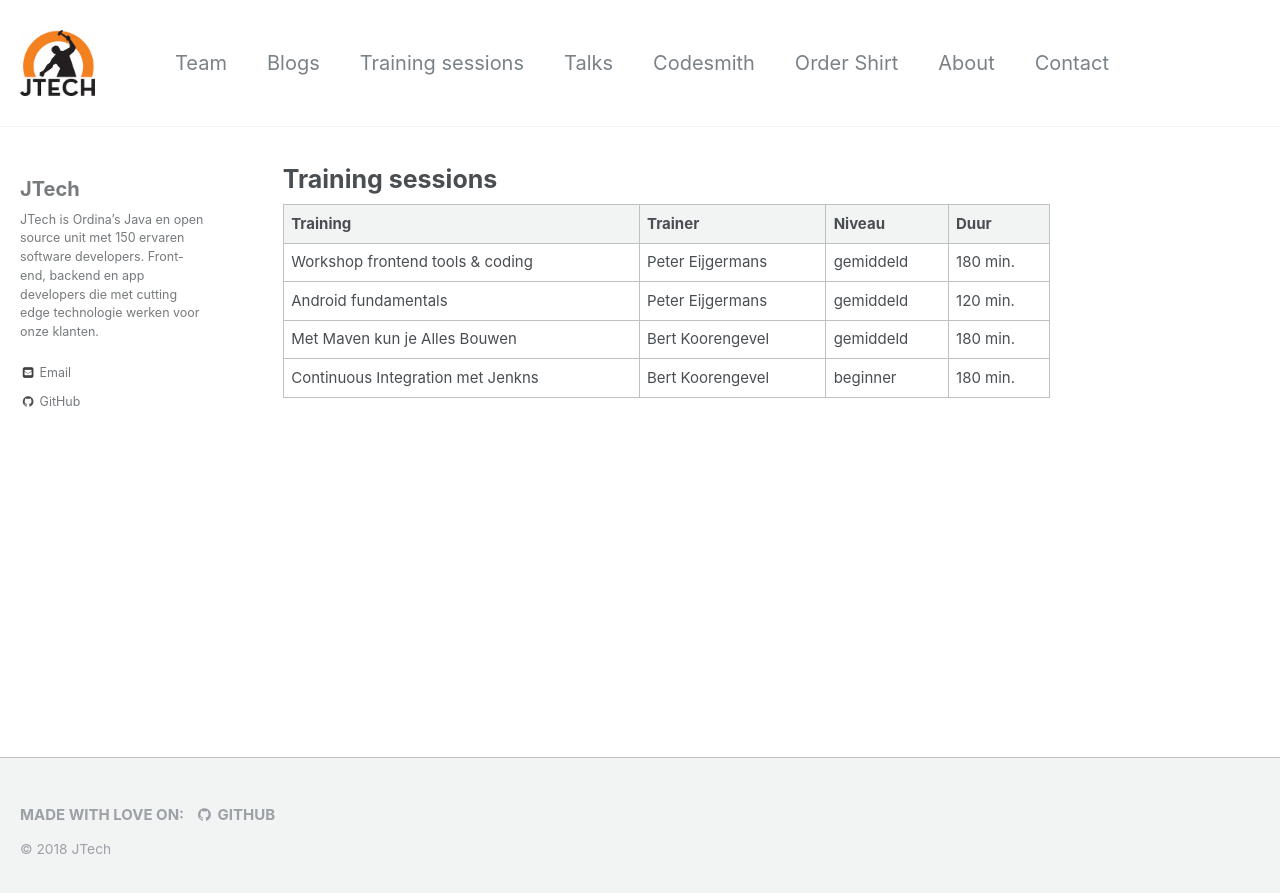
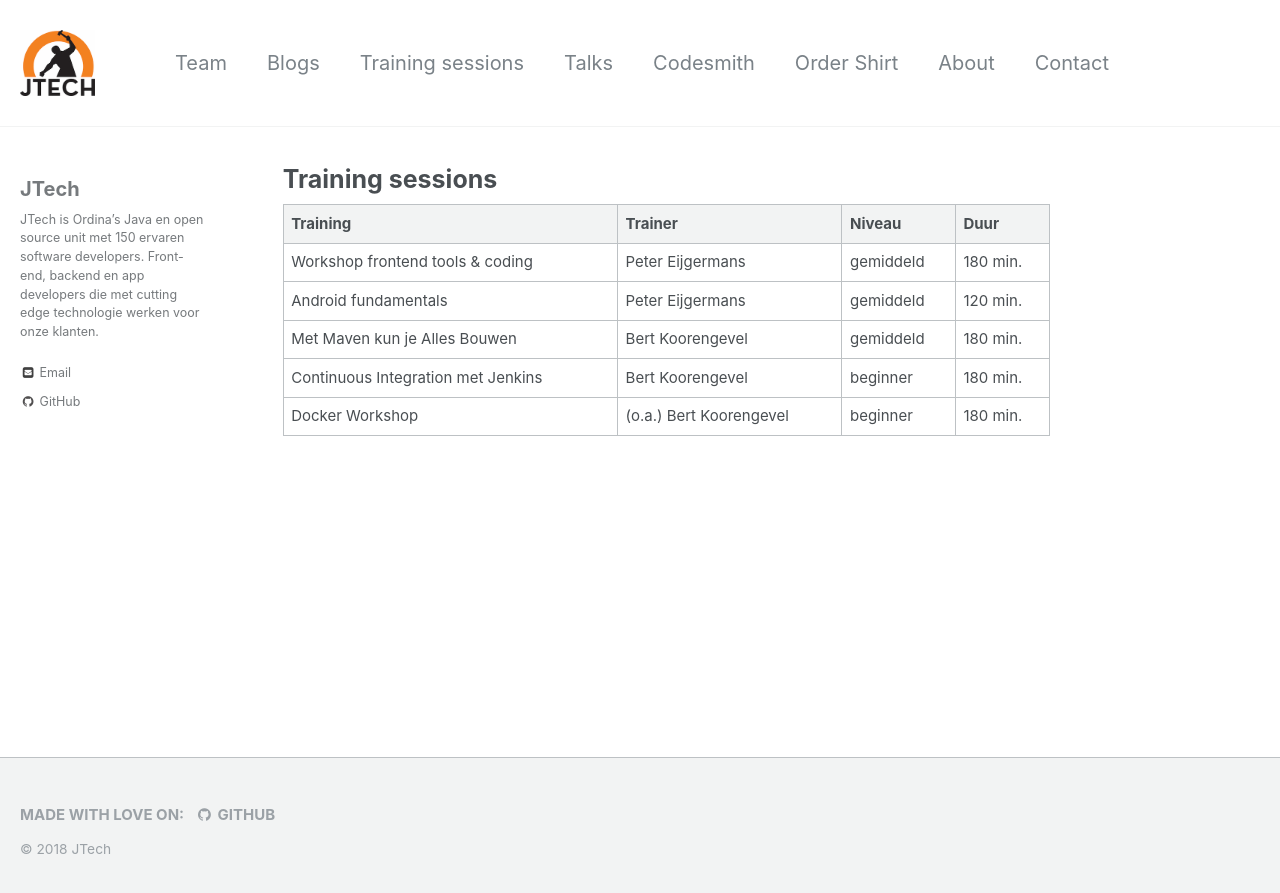
Before and after one commit to Ordina-JTech/Ordina-JTech.github.io, a Jekyll site: the page built from trainings.md, in a window 1280 px wide. Shown: the top 893 px of the page. Built offline with Jekyll 4.4.1, drawn with Linux system fonts in a browser that asks for light colours.

Commit message:
Update trainings.md

```diff
--- a/trainings.md
+++ b/trainings.md
@@ -9,4 +9,5 @@ author_profile: true
 | Workshop frontend tools & coding | Peter Eijgermans | gemiddeld | 180 min.
 | Android fundamentals | Peter Eijgermans | gemiddeld | 120 min.
 | Met Maven kun je Alles Bouwen | Bert Koorengevel | gemiddeld | 180 min.
-| Continuous Integration met Jenkns | Bert Koorengevel | beginner | 180 min.
+| Continuous Integration met Jenkins | Bert Koorengevel | beginner | 180 min.
+| Docker Workshop | (o.a.) Bert Koorengevel | beginner | 180 min.
```
